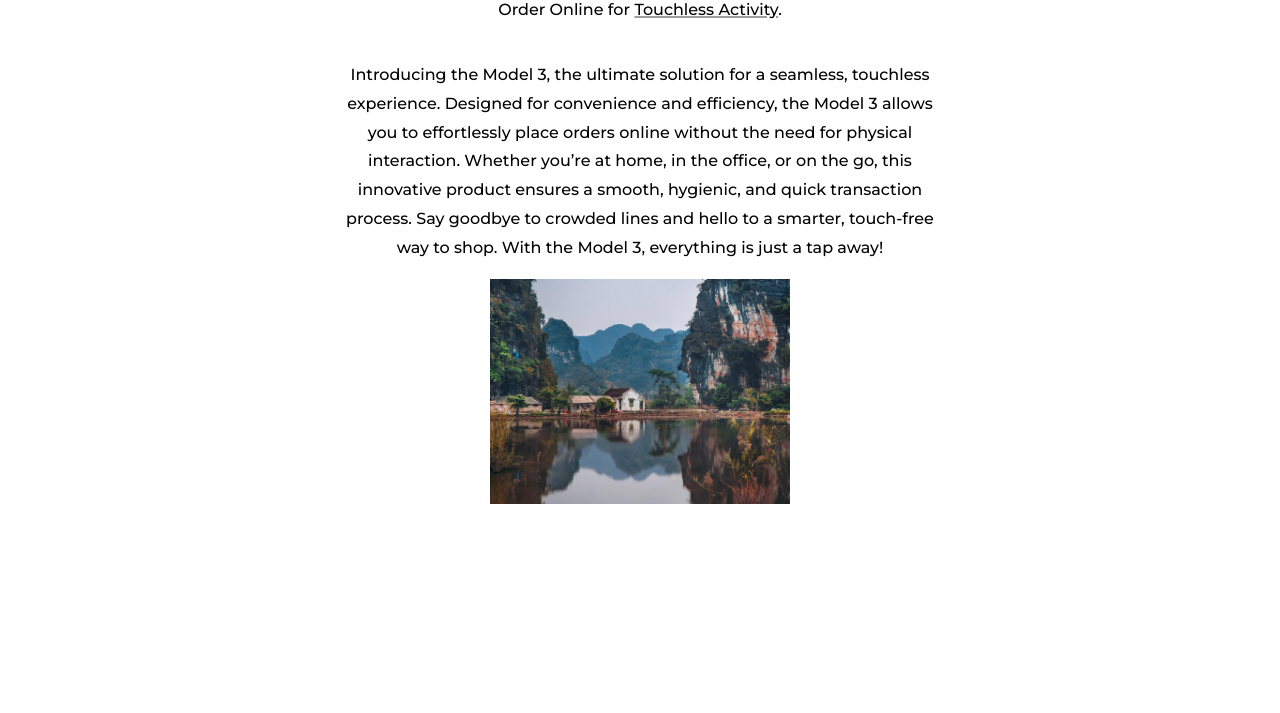
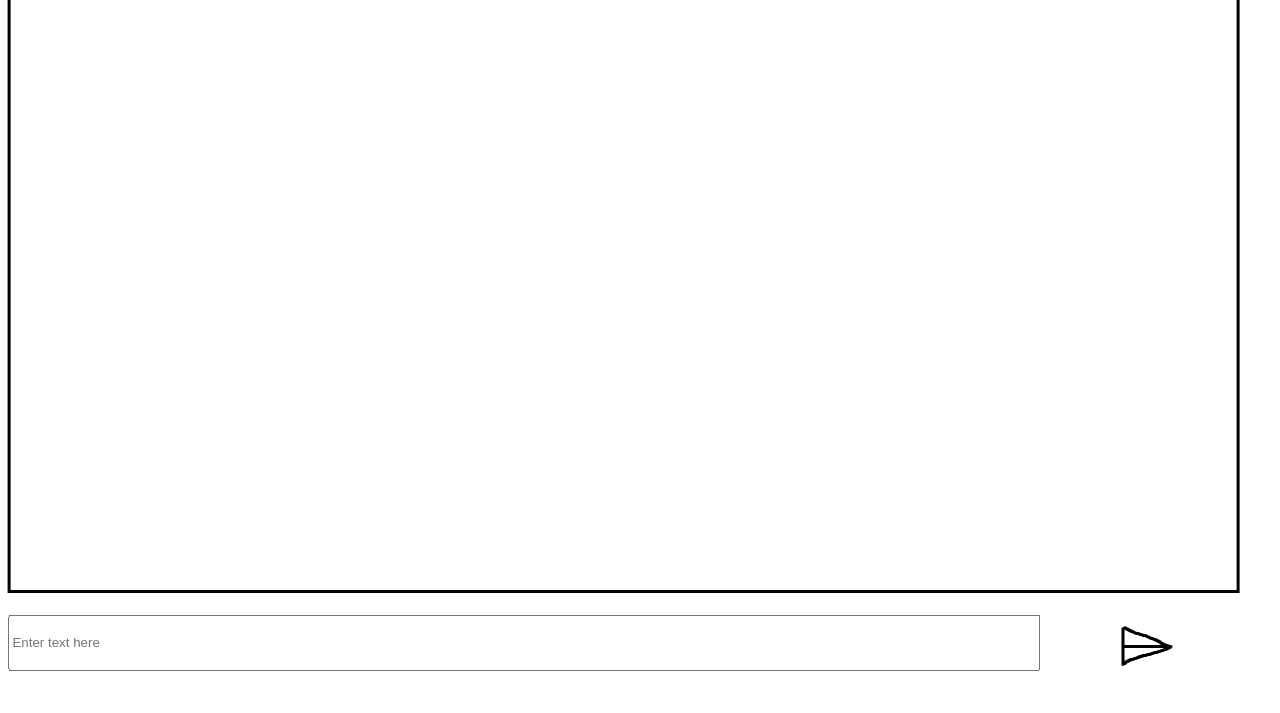
Before and after one commit to baohung200613/baohung200613.github.io, a plain HTML site: page index.html in a window 1280 px wide. Shown: the part 87-800 px from the top of the page. Drawn offline with Linux system fonts and the light colour scheme.

Commit message:
Initial commit

```diff
--- a/index.html
+++ b/index.html
@@ -1,20 +1,22 @@
 <!DOCTYPE html>
 <html>
     <head>
-        <title>model</title>
+        <title>JOSM</title>
 
-        <link rel="stylesheet" href="style/model.css">
+        <link rel="stylesheet" href="style/main.css">
 
         <link rel="preconnect" href="https://fonts.googleapis.com">
         <link rel="preconnect" href="https://fonts.gstatic.com" crossorigin>
         <link href="https://fonts.googleapis.com/css2?family=Montserrat:ital,wght@0,100..900;1,100..900&family=Spectral:ital,wght@0,200;0,300;0,400;0,500;0,600;0,700;0,800;1,200;1,300;1,400;1,500;1,600;1,700;1,800&display=swap" rel="stylesheet">
     </head>
     <body>
-        <p class="title">Model 3</p>
-        <p>Order Online for <span class="HIGHLIGHT">Touchless Activity</span>.</p>
-        <div style="width: 600px;border: none;padding: 10px; margin-inline: auto;max-width: fit-content;">
-        <p class="word-wrap">Introducing the Model 3, the ultimate solution for a seamless, touchless experience. Designed for convenience and efficiency, the Model 3 allows you to effortlessly place orders online without the need for physical interaction. Whether you’re at home, in the office, or on the go, this innovative product ensures a smooth, hygienic, and quick transaction process. Say goodbye to crowded lines and hello to a smarter, touch-free way to shop. With the Model 3, everything is just a tap away!</p>
-        <img src="Epik View.jpg" alt="Load asset failed">
+        <div class="container" class="container">
+        <button id="MessageSend" class="MessageSend"></button>
+        <input type="text" id="ChatBar" class="ChatBar"placeholder="Enter text here">
         </div>
+        <div id="chat-box" class="chat-box"></div>
+
+
+        <script src="script/main.js"></script>
     </body>
 </html>
--- /dev/null
+++ b/script/main.js
@@ -0,0 +1,44 @@
+// Connect to the server
+const socket = new WebSocket("ws://6a9.strangled.net:19132");
+
+const button = document.getElementById("MessageSend")
+const messageBar = document.getElementById("ChatBar")
+
+const userName = "Anonymous"
+
+// When connection opens
+socket.onopen = () => {
+  console.log("Connected!");
+
+  button.addEventListener("click", function() {
+    if (messageBar.value.trim() == "") {return}
+    message = messageBar.value.trim()
+    socket.send(JSON.stringify({"user":userName, "message":message}))
+    messageLine = document.createElement('div')
+    messageLine.textContent = userName + ": " + message
+
+    document.getElementById("chat-box").appendChild(messageLine)
+  })
+
+};
+
+// When message received
+socket.onmessage = (event) => {
+  message = event.data
+  message = JSON.parse(message)
+
+  messageLine = document.createElement('div')
+  messageLine.textContent = message['user'] + ": " + message['message']
+
+  document.body.appendChild(messageLine)
+};
+
+// When connection closes
+socket.onclose = () => {
+  console.log("Disconnected.");
+};
+
+// When there's an error
+socket.onerror = (error) => {
+  console.log("Error:", error);
+};
--- /dev/null
+++ b/style/main.css
@@ -0,0 +1,47 @@
+.container {
+  position: absolute;
+  bottom: 5%;
+  width: 100%;
+  height: 50px;
+  right: 50%;
+
+  transform: translateX(45%);
+}
+.MessageSend {
+  position: absolute;
+  bottom: 5%;
+  width: 70px;
+  height: 50px;
+  right: 5%;
+
+  background: url(sendButton.png);
+  transform: translateX(45%);
+  border: transparent;
+}
+
+.ChatBar {
+  position: absolute;
+  bottom: 5%;
+  width: 80%;
+  height: 50px;
+  right: 50%;
+
+  transform: translateX(45%);
+
+}
+
+.chat-box {
+  position: absolute;
+  bottom:15%;
+  width:95%;
+  height:80%;
+  right:8%;
+  overflow-y: auto;
+  transform: translateX(5%);
+  border: 3px solid black;
+
+  word-wrap: break-word;
+
+  padding-left: 10px;
+
+}
--- a/style/model.css
+++ /dev/null
@@ -1,44 +0,0 @@
-.title {
-    font-family: "Montserrat";
-    font-weight: bold;
-    font-size: xx-large;
-    margin-bottom: 0%;
-    text-align: center;
-}
-p {
-    font-family: "Montserrat";
-    font-weight: 500;
-    text-align: justify;
-    text-align-last: center;
-    text-overflow: ellipsis;
-}
-
-span {
-    text-decoration: underline;
-}
-
-img {
-    display: block;
-    margin-left: auto;
-    margin-right: auto;
-    width: 50%;
-}
-
-.word-wrap {
-    text-align: center;
-    word-wrap: break-word;
-    line-height: 1.8;
-    /*text-emphasis-color: rgb(55, 54, 54);*/
-
-}
-
-.HIGHLIGHT {
-    text-decoration: underline;
-    text-decoration-color: rgb(157, 157, 157);
-    text-decoration-thickness: 2px;
-    transition: all 0.25s;
-}
-
-.HIGHLIGHT:hover {
-    text-decoration-color: rgb(0, 0, 0)
-}
```
Also changed, not shown: Epik View.jpg (deleted), style/sendButton.png (added).
